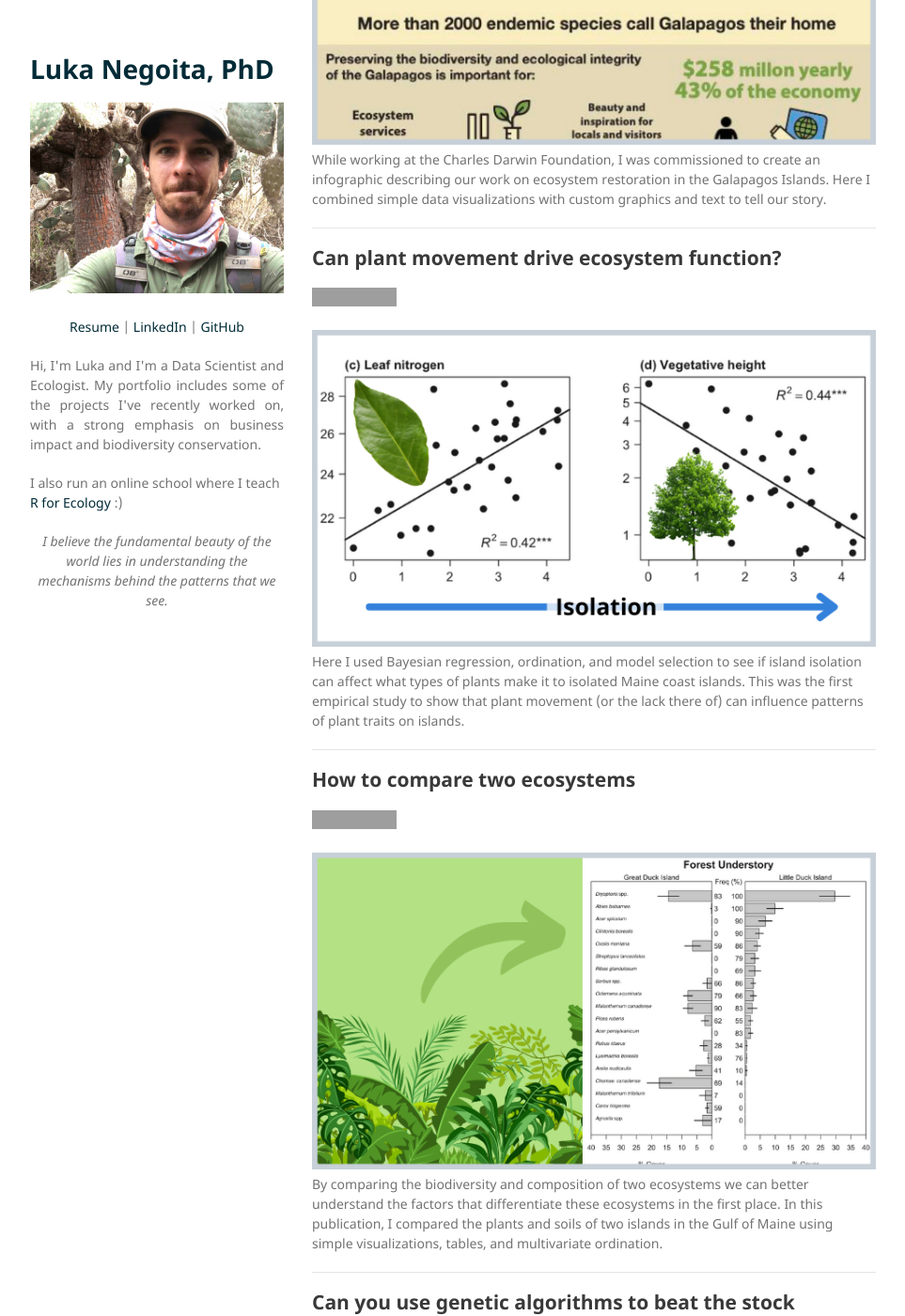
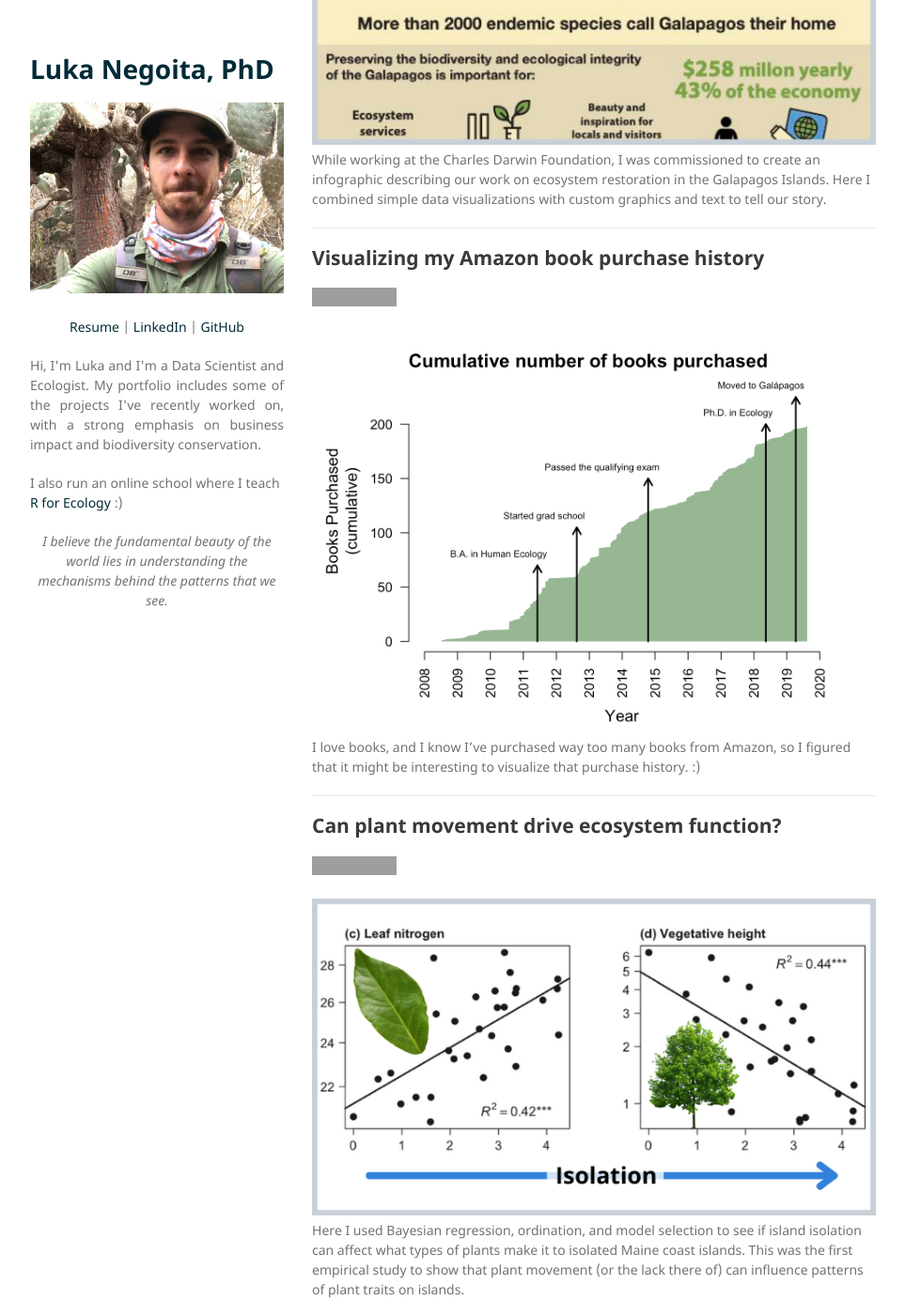
Before and after one commit to LukaNeg/LukaNeg.github.io, a Jekyll site: the page built from index.md, in a window 1280 px wide and 1400 px high, scrolled down 3332 px. Shown: the whole window at 94% size, without its empty margins (158-1121 px from the left). Built offline with Jekyll 4.4.1, drawn with Linux system fonts in a browser that asks for light colours; our own code applies the rules of GitHub Pages for plain Markdown files; grey boxes are pictures that could not be loaded.

Commit message:
finish amazon post

```diff
--- a/index.md
+++ b/index.md
@@ -71,6 +71,16 @@ In 2013, students of a statistics class at FSEV UK, Slovakia were asked to invit
 While working at the Charles Darwin Foundation, I was commissioned to create an infographic describing our work on ecosystem restoration in the Galapagos Islands. Here I combined simple data visualizations with custom graphics and text to tell our story.
 
 ---
+## Visualizing my Amazon book purchase history
+
+<p>
+<a href="/R-projects/personal-scrape.html" target="_blank"><img src = "https://img.shields.io/badge/RMarkdown-Open%20Report-e34d3f?logo=r" alt = "Open R Markdown report"></a>
+</p>
+
+<center><img src="/images/amazon-books-plot-1.png"></center>
+I love books, and I know I've purchased way too many books from Amazon, so I figured that it might be interesting to visualize that purchase history. :)
+
+---
 ## Can plant movement drive ecosystem function?
 
 <p>
```
Also changed, not shown: other parts of index.md (+0 -6 lines).
